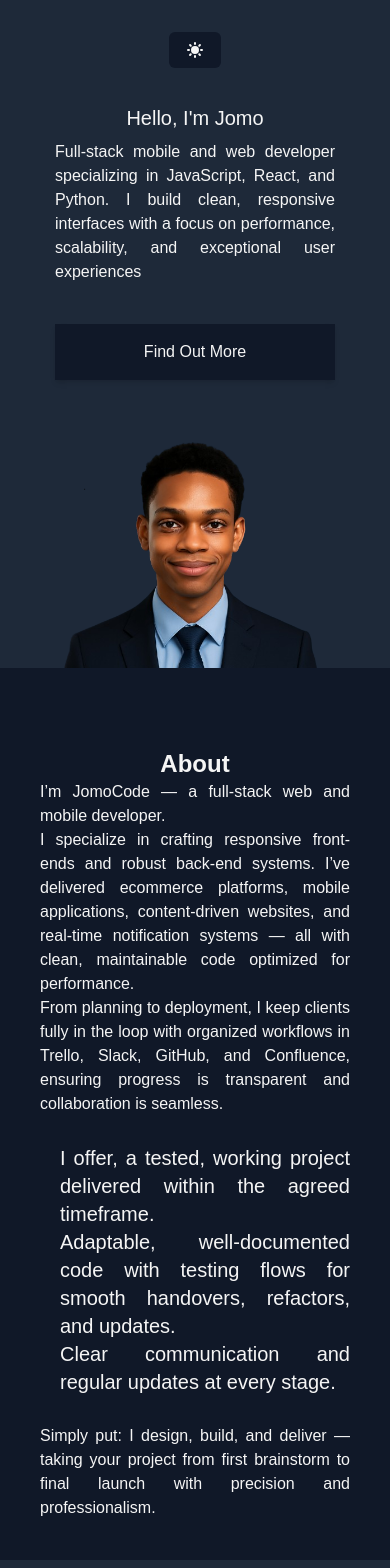
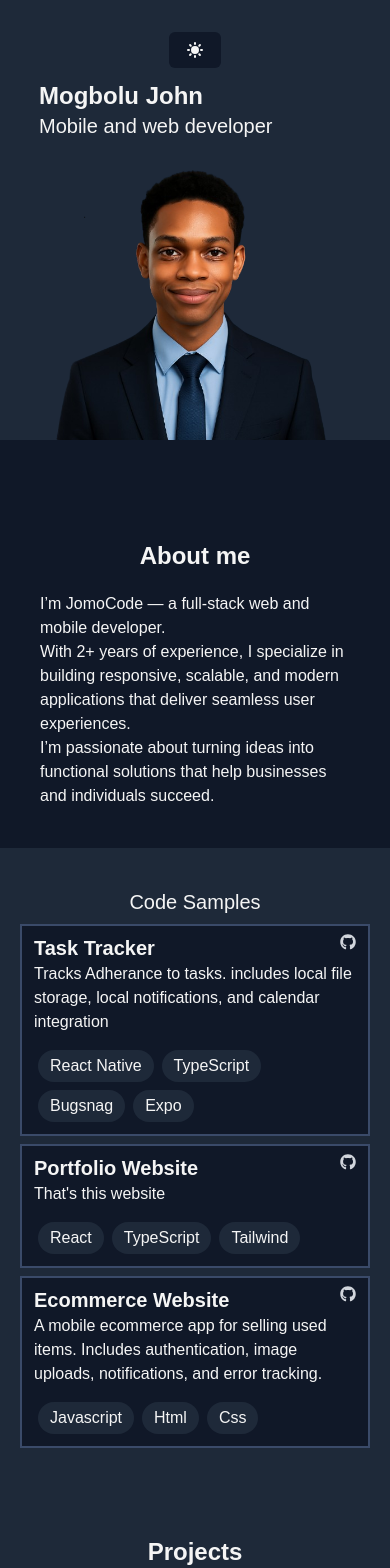
Before and after one commit to jomoCode/Web-portfolio, a Next.js app: page / in a window 390 px wide. Shown: the top 1568 px of the page. Built offline with nearby package versions, Linux system fonts and the light colour scheme; a web font is replaced by a local one.

Commit message:
task: ui update

```diff
--- a/src/app/page.tsx
+++ b/src/app/page.tsx
@@ -2,19 +2,15 @@
 import { CustomButton } from "@/components/button";
 import ContactSection from "@/components/contact_details";
 import { DropDownPicker } from "@/components/drop_down_picker";
-import { Header } from "@/components/header";
 import Heading from "@/components/heading";
-import SkillsSection from "@/components/my_skills";
 import { ProjectInfo } from "@/components/project_components/project_info";
 import { ProjectImage } from "@/components/project_components/projectImage";
 import { Section } from "@/components/section";
 import SideBySideSection from "@/components/side_by_side_section";
-import { SwitchTabs } from "@/components/switch_tabs";
-import CodeSamples from "@/components/SwitchingTabsSection/code_sample";
-import { WorkExperience } from "@/components/SwitchingTabsSection/work_experience";
 import { ThemeToggleButton } from "@/components/theme_toggle_button";
 import { Text, TextContainer, ThemedLink, Title } from "@/components/text";
 import { useTheme } from "@/context/theme_context";
+import CodeSample from "@/components/CodeSample";
 
 const links = [
   <ThemedLink key="about" href="about">
@@ -38,7 +34,7 @@ const links = [
   </ThemedLink>,
 ];
 
-const description = () => (
+const descriptionDesktop = () => (
   <span>
     <Text className="text-justify">
       I’m JomoCode — a full-stack web and mobile developer.
@@ -60,20 +56,42 @@ const description = () => (
     <TextContainer>
       <ul className="text-justify pl-5">
         <li>
-          I offer, a tested, working project delivered within the agreed
+          <Text>
+            - I offer, a tested, working project delivered within the agreed
             timeframe.
+          </Text>
         </li>
         <li>
-          Adaptable, well-documented code with testing flows for smooth
-          handovers, refactors, and updates.
+          <Text>
+            - Adaptable, well-documented code with testing flows for smooth
+            handovers, refactors, and updates
+          </Text>
         </li>
-        <li>Clear communication and regular updates at every stage.</li>
+        <li>
+          <Text>- Clear communication and regular updates at every stage</Text>
+        </li>
       </ul>
     </TextContainer>
     <span className="m-5" />
     <Text className="text-justify">
       Simply put: I design, build, and deliver — taking your project from first
       brainstorm to final launch with precision and professionalism.
+    </Text>
+  </span>
+);
+
+const descriptionMobile = () => (
+  <span>
+    <Text className="text-left">
+      I’m JomoCode — a full-stack web and mobile developer.
+    </Text>
+    <Text className="text-left">
+      With 2+ years of experience, I specialize in building responsive,
+      scalable, and modern applications that deliver seamless user experiences.
+    </Text>
+    <Text className="text-left">
+      I’m passionate about turning ideas into functional solutions that help
+      businesses and individuals succeed.
     </Text>
   </span>
 );
@@ -87,46 +105,61 @@ const Home = () => {
   const { theme } = useTheme();
   return (
     <div
-      className={`relative flex flex-col font-sans items-center justify-items-center min-h-screen md:pt-20 pt-10 ${
+      className={`relative flex flex-col font-sans items-center justify-items-center min-h-screen min-w-xs md:pt-10 pt-10 ${
         theme === "dark" ? "bg-background-dark-1" : "bg-background-light-1"
       } `}
     >
       <div className="fixed top-8 right-[5]">
         <ThemeToggleButton />
       </div>
-      <Header headerContent={links} />
+      {/* <Header headerContent={links} /> */}
 
       {/* SUMMARY */}
       <Section name="summary" className="pb-0">
         <SideBySideSection
           left={
-            <div className=" p-4 flex flex-col justify-evenly h-full">
-              <div className="w-full text-left">
+            <div className="h-full">
+              {/* // Desktop view. Todo: make desktop view into a component */}
+              <div className=" p-4 hidden md:flex flex-col justify-center items-center lg:h-[450px] max-w-lg">
+                <div className="text-left">
                   <Title
                     text={profileIntroduction}
-                  className="md:text-left text-center py-2"
+                    className="md:text-left text-center text-sm py-2"
                   />
                   <Text className="md:text-left text-justify mb-10">
                     {profileSummary}
                   </Text>
                 </div>
 
-              <CustomButton>Find Out More</CustomButton>
+                {/* <CustomButton>Find Out More</CustomButton> */}
+              </div>
+
+              {/* // Mobile view: */}
+              <div>
+                <Heading
+                  text={"Mogbolu John"}
+                  className="md:hidden text-left"
+                />
+                <Title
+                  text="Mobile and web developer"
+                  className="md:hidden text-left"
+                />
+              </div>
             </div>
           }
           right={
-            <div className=" p-4">
+            <div className=" flex flex-col px-4  mt-auto w-fit">
               {theme === "dark" ? (
                 <img
                   src="/dark_mode_profile_image.png"
                   alt="Profile image of JomoCode"
-                  className="w-full max-h-[450px] rounded object-contain"
+                  className="w-fit max-h-[450px] rounded object-contain mt-auto"
                 />
               ) : (
                 <img
                   src="/bright_mode_profile_image.png"
                   alt="profile image of jomoCode"
-                  className="w-full max-h-[450px] rounded object-contain"
+                  className="w-fit max-h-[450px] rounded object-contain mt-auto"
                 />
               )}
             </div>
@@ -135,42 +168,48 @@ const Home = () => {
       </Section>
 
       {/* ABOUT */}
-      <div className="w-full md:h-[500px] h-[1000px] mb-24 relative ">
+      <div className="w-full md:mb-10">
         <Section
           name="about"
           bg_dark="bg-background-dark-2"
           bg_light="bg-background-light-2"
-          className="absolute  top-[-60px] left-0 pt-20 md:px-40 px-10 w-full"
+          className="pt-20 md:px-40 px-10 w-full"
         >
-          <Heading text="About" className="text-center" />
-          {description()}
+          <Heading text="About me" className="text-center py-5 px-2" />
+          <div className="hidden md:block ">{descriptionDesktop()}</div>
+          <div className="md:hidden">{descriptionMobile()}</div>
         </Section>
       </div>
 
       {/* SKILLS AND EXPERIENCE */}
-      <Section name="skills">
-        <SwitchTabs
-          tabs={[
-            {
-              content: <CodeSamples />,
-              title: "Code",
-            },
-            {
-              content: <WorkExperience />,
-              title: "Experience",
-            },
-            {
-              content: <SkillsSection />,
-              title: "Skills",
-            },
-          ]}
+
+      <Section
+        name="Skill"
+        className="flex flex-col gap-2 w-full px-5 md:mb-20"
+      >
+        <Title text="Code Samples" className="text-center" />
+
+        <CodeSample
+          title="Task Tracker"
+          description="Tracks Adherance to tasks. includes local file storage, local notifications, and calendar integration"
+          tech={["React Native", "TypeScript", "Bugsnag", "Expo"]}
         />
-      </Section>
-      <Section name="projects">
-        <Heading text={"Projects"} />
+
+        <CodeSample
+          title="Portfolio Website"
+          description="That's this website"
+          tech={["React", "TypeScript", "Tailwind"]}
+        />
+        <CodeSample
+          title="Ecommerce Website"
+          description="A mobile ecommerce app for selling used items. Includes authentication, image uploads, notifications, and error tracking."
+          tech={["Javascript", "Html", "Css"]}
+        />
+        <Heading text={"Projects"} className="mt-20 mb-5" />
 
         {/* PROJECT */}
         <SideBySideSection
+          containerClassNames="mb-5"
           left={<ProjectImage src="/fashionshop.png" alt="Ecommerce Website" />}
           right={
             <ProjectInfo
@@ -182,6 +221,7 @@ const Home = () => {
           }
         />
         <SideBySideSection
+          containerClassNames="mb-5"
           left={<ProjectImage src="/ecommerce.webp" alt="Ecommerce Website" />}
           right={
             <ProjectInfo
@@ -197,10 +237,10 @@ const Home = () => {
       <Section name="contact">
         <ContactSection
           email="johnjohananmogbolu@gmail.com"
-          github="https://github.com/Jomoartz"
+          github="https://github.com/Jomocode"
           linkedin="https://www.linkedin.com/in/mogbolu-johnjohanan/"
           twitter="https://twitter.com/yourhandle"
-          medium="https://medium.com/@yourhandle"
+          medium="https://medium.com/@johnjohananmogbolu"
         />
       </Section>
     </div>
```
Lines whose indentation alone changed are shown as unchanged.
